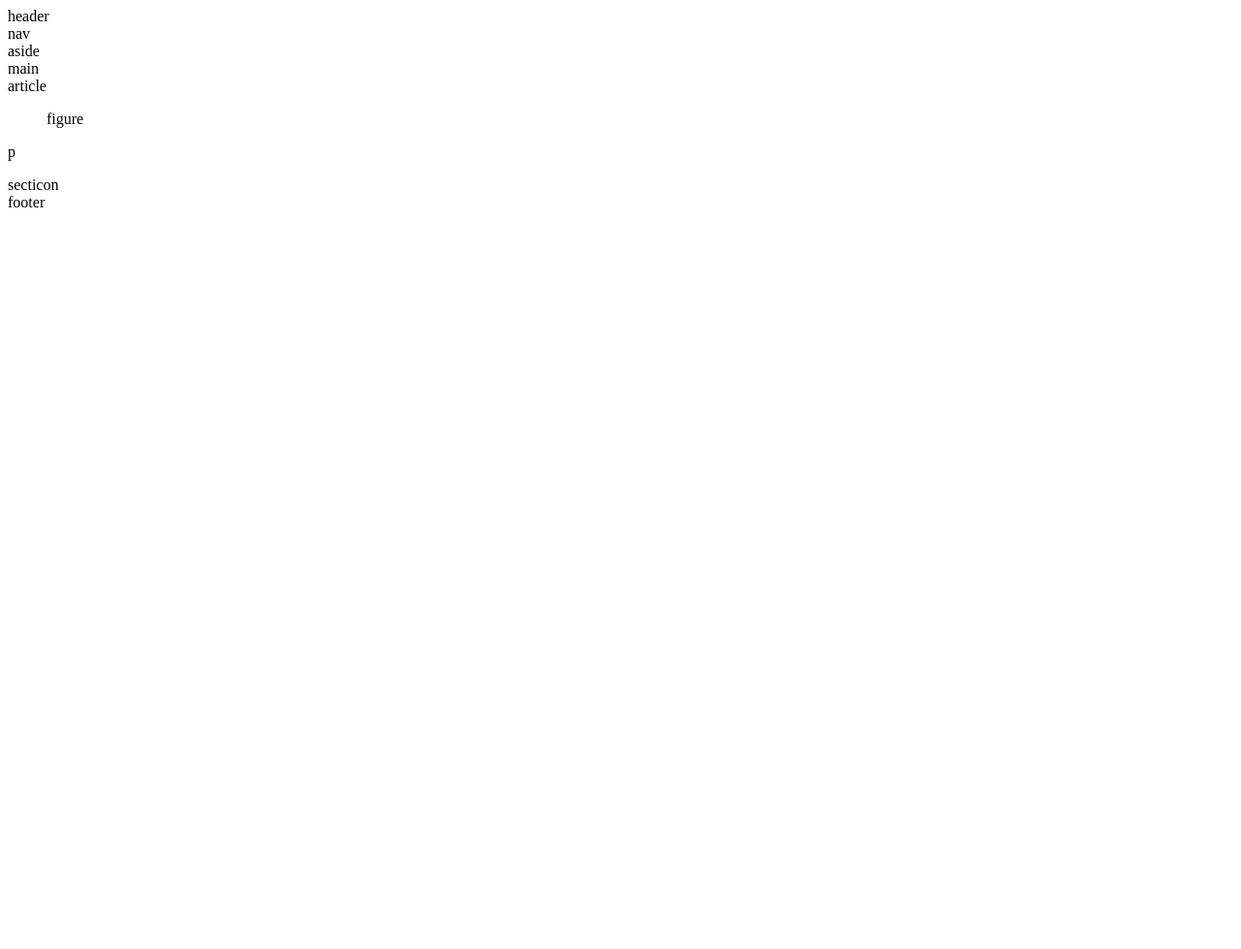
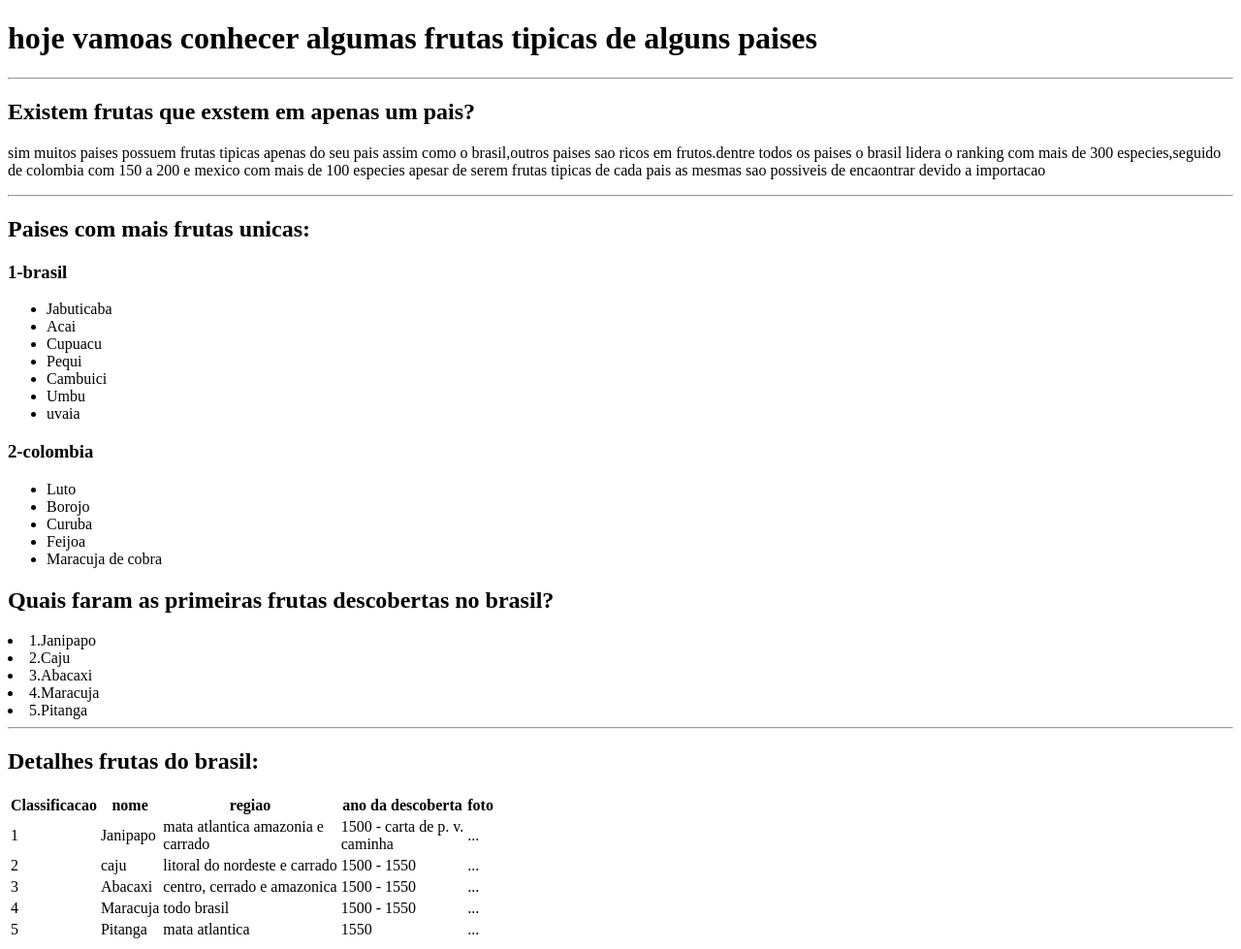
Before and after one commit to pedrodamarobo-tech/html-cemandico, a plain HTML site: page index.html in a window 1280 px wide. Shown: the whole page at 97% size. Before the commit the page ends 800 px from the top, so only its background shows below. Drawn offline with Linux system fonts and the light colour scheme.

Commit message:
frutas 2

```diff
--- a/index.html
+++ b/index.html
@@ -6,27 +6,147 @@
     <title>Document</title>
 </head>
 <body>
-    <header>
-        header
-    </header>
-    <nav>
-        nav
-    </nav>
-    <aside>
-        aside
-    </aside>
-    <main>
-        main
 
-    <article>
-        article
-        <figure>figure</figure>
-        <p>p</p>
-    </article>
-    <section>secticon</section>
-    </main>
-    <footer>
-        footer
-    </footer>
+    <h1>hoje vamoas conhecer algumas frutas tipicas
+         de alguns paises</h1>
+    <hr>
+    <h2>Existem frutas que exstem em apenas um pais?</h2>
+
+       <p>sim muitos paises possuem frutas tipicas apenas do seu pais assim como o brasil,outros paises sao ricos em frutos.dentre todos os paises o brasil lidera o ranking com mais de 300 especies,seguido de colombia com 150 a 200 e mexico com mais de 100 especies apesar de serem frutas tipicas de cada pais as mesmas sao possiveis de encaontrar devido a importacao</p>
+       <hr>
+       <h2>Paises com mais frutas unicas:</h2>
+       <h3>1-brasil</h3>
+
+      <ul>
+        <li>Jabuticaba</li>
+        <li>Acai</li>
+        <li>Cupuacu</li>
+        <li>Pequi</li>
+        <li>Cambuici</li>
+        <li>Umbu</li>
+        <li>uvaia</li>
+      </ul>
+      <h3>2-colombia</h3>
+
+      <ul>
+        <li>Luto</li>
+        <li>Borojo</li>
+        <li>Curuba</li>
+        <li>Feijoa</li>
+        <li>Maracuja de cobra</li>
+      </ul>
+
+      <h2>Quais faram as primeiras frutas descobertas no brasil?</h2>
+      <li>1.Janipapo</li>
+        <li>2.Caju</li>
+        <li>3.Abacaxi</li>
+        <li>4.Maracuja</li>
+    <li>5.Pitanga</li>
+<hr>
+<h2>Detalhes frutas do brasil:</h2>
+<table>
+    <thead>
+        <tr>
+            <th>
+                Classificacao
+                </th>
+                <th>
+                    nome
+            </th>
+            <th>
+                regiao
+                </th>
+                <th>
+                    ano da descoberta
+                </th>
+                <th>
+                    foto
+                    </th>
+                </tr>
+            </thead>
+            <tbody>
+                <tr>
+                    <td>
+                        1
+                    </td>
+                    <td>
+                        Janipapo
+                    </td>
+                    <td>
+                        mata atlantica amazonia e <br> carrado
+                        </td>
+                        <td>
+                            1500 - carta de p. v. <br> caminha
+                            </td>
+                            <td>
+                                ...
+                                </td>
+                            </tr>
+                            <tr>
+                                <td>
+                                    2
+                                </td>
+                                <td>
+                                    caju
+                                </td>
+                                <td>
+                                    litoral do nordeste e carrado
+                                </td>
+                                <td>
+                                    1500 - 1550
+                                </td>
+                                <td>
+                                    ...
+
+                                </td>
+                                <tr>
+                                    <td>
+                                        3
+                                    </td>
+                                    <td>
+                                        Abacaxi
+                                    </td>
+                                    <td>
+                                        centro, cerrado e amazonica
+                                    </td>
+                                    <td>
+                                        1500 - 1550
+                                    </td>
+                                    <td>
+                                        ...
+                                    </td>
+                                    </tr>
+                                    <tr>
+                                        <td>
+                                            4
+                                        </td>
+                                        <td>Maracuja
+
+                                        </td>
+                                        <td>
+                                            todo brasil
+                                        </td>
+                                        <td>
+                                            1500 - 1550
+                                        </td>
+                                        <td>
+                                            ...
+                                        </td>
+                                        <tr>
+                                            <td>
+                                                5
+                                            </td>
+                                            <td>
+                                                Pitanga
+                                            </td>
+                                            <td>
+                                                mata atlantica
+                                            </td>
+                                            <td>
+                                                1550
+                                            </td>
+                                            <td>
+                                                ...
+                                            </td
 </body>
 </html>
```
